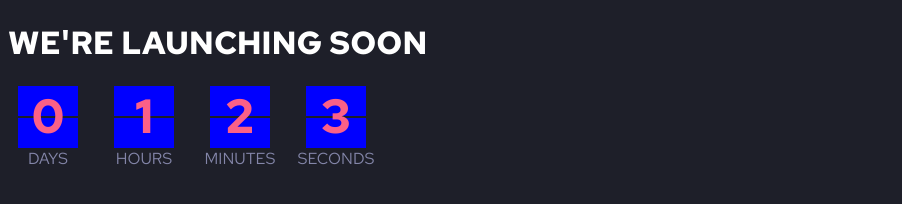
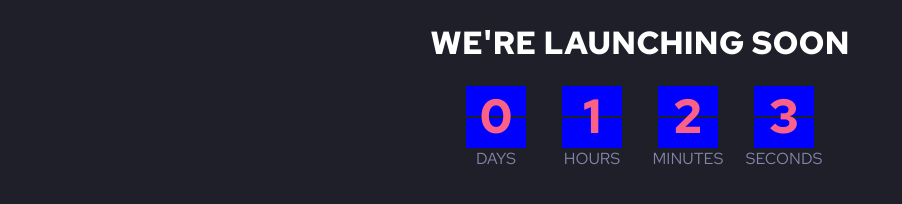
Before and after one commit to priegelsdev/countdown, a plain HTML site: page index.html in a window 1280 px wide. Shown: the whole page, without its empty margins (0-902 px from the left). Drawn offline with Linux system fonts and the light colour scheme.

Commit message:
center content

```diff
--- a/style.css
+++ b/style.css
@@ -3,15 +3,17 @@
 }
 
 body {
-  background-color: hsl(235, 16%, 14%)
+  background-color: hsl(235, 16%, 14%);
 }
 
 h1 {
   color: white;
+  text-align: center;
 }
 
 .countdown {
   display: flex;
+  justify-content: center;
   gap: 1rem;
 }
 
```
